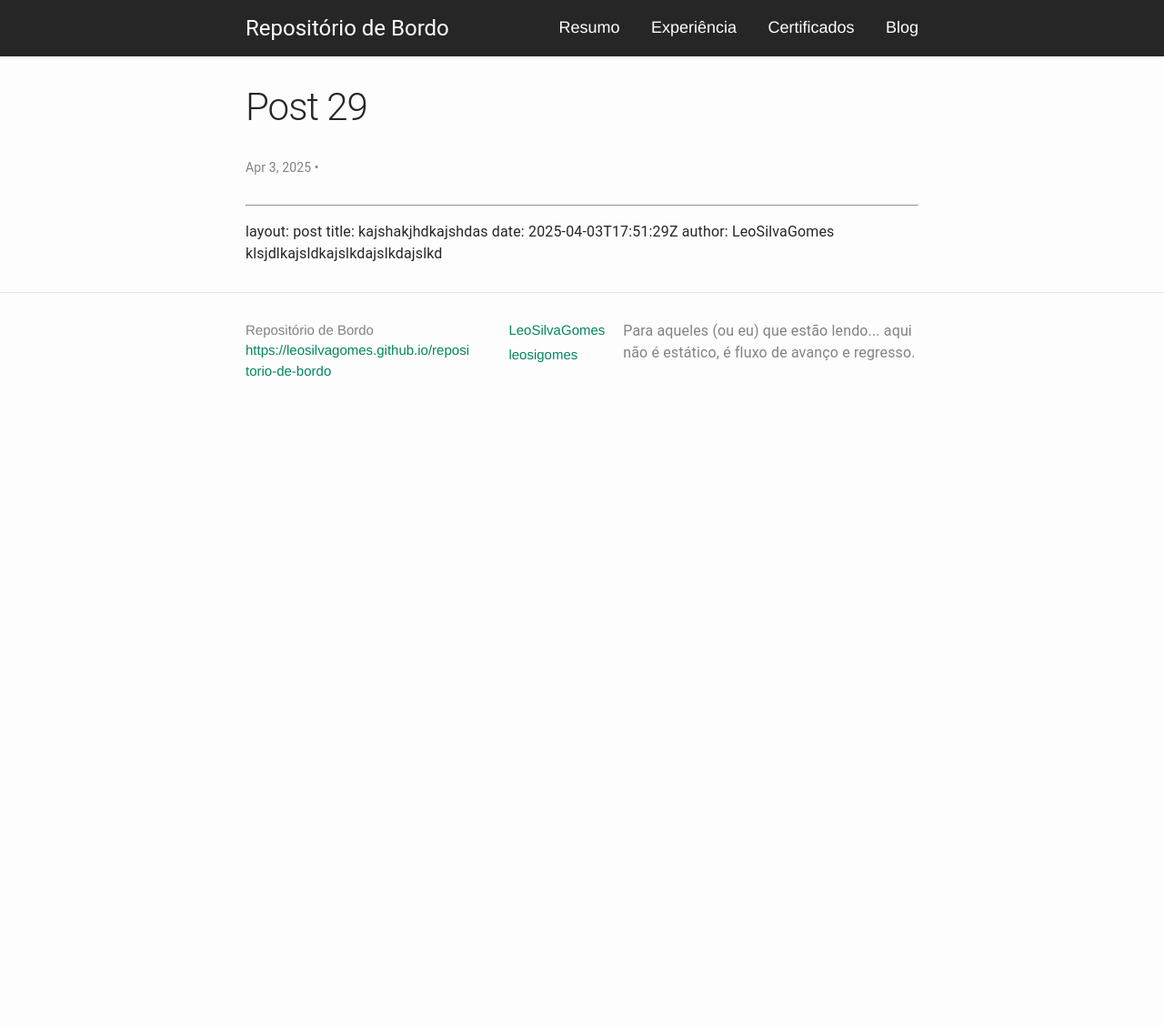
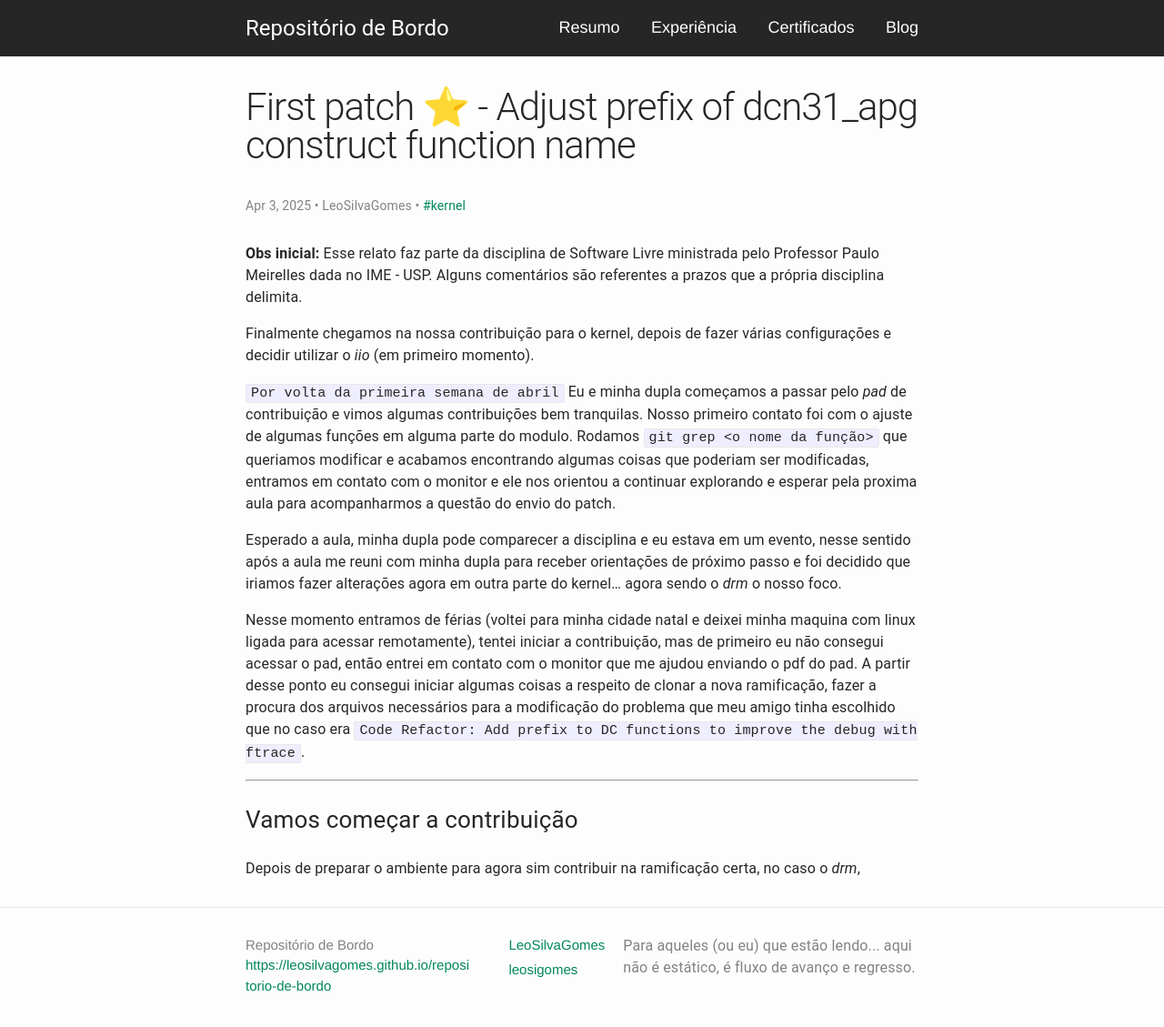
Before and after one commit to LeoSilvaGomes/repositorio-de-bordo, a Jekyll site: the page built from _posts/2025-04-03-post-29.md, in a window 1280 px wide and 1155 px high. Shown: the top 1129 px of the window at 91% size. Built offline with Jekyll 4.4.1, drawn with Linux system fonts in a browser that asks for light colours; nearby versions of some CDN libraries; our own code applies the rules of GitHub Pages for plain Markdown files.

Commit message:
Create post First patch ⭐ - Adjust prefix of dcn31_apg construct function name

```diff
--- a/_posts/2025-04-03-post-29.md
+++ b/_posts/2025-04-03-post-29.md
@@ -1,6 +1,23 @@
 ---
 layout: post
-title: kajshakjhdkajshdas
+title: First patch ⭐ - Adjust prefix of dcn31_apg construct function name
 date: 2025-04-03T17:51:29Z
 author: LeoSilvaGomes
-klsjdlkajsldkajslkdajslkdajslkd
+categories: kernel
+---
+**Obs inicial:** Esse relato faz parte da disciplina de Software Livre ministrada pelo Professor Paulo Meirelles dada no IME - USP. Alguns comentários são referentes a prazos que a própria disciplina delimita.
+
+Finalmente chegamos na nossa contribuição para o kernel, depois de fazer várias configurações e decidir utilizar o _iio_ (em primeiro momento).
+
+`Por volta da primeira semana de abril`
+Eu e minha dupla começamos a passar pelo _pad_ de contribuição e vimos algumas contribuições bem tranquilas. Nosso primeiro contato foi com o ajuste de algumas funções em alguma parte do modulo. Rodamos `git grep <o nome da função>` que queriamos modificar e acabamos encontrando algumas coisas que poderiam ser modificadas, entramos em contato com o monitor e ele nos orientou a continuar explorando e esperar pela proxima aula para acompanharmos a questão do envio do patch.
+
+Esperado a aula, minha dupla pode comparecer a disciplina e eu estava em um evento, nesse sentido após a aula me reuni com minha dupla para receber orientações de próximo passo e foi decidido que iriamos fazer alterações agora em outra parte do kernel... agora sendo o _drm_ o nosso foco.
+
+Nesse momento entramos de férias (voltei para minha cidade natal e deixei minha maquina com linux ligada para acessar remotamente), tentei iniciar a contribuição, mas de primeiro eu não consegui acessar o pad, então entrei em contato com o monitor que me ajudou enviando o pdf do pad. A partir desse ponto eu consegui iniciar algumas coisas a respeito de clonar a nova ramificação, fazer a procura dos arquivos necessários para a modificação do problema que meu amigo tinha escolhido que no caso era `Code Refactor: Add prefix to DC functions to improve the debug with ftrace`.
+
+---------
+
+### Vamos começar a contribuição
+
+Depois de preparar o ambiente para agora sim contribuir na ramificação certa, no caso o _drm_,
```
